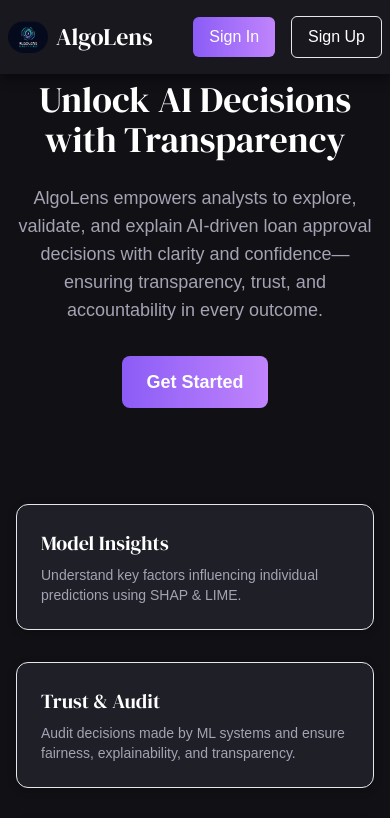
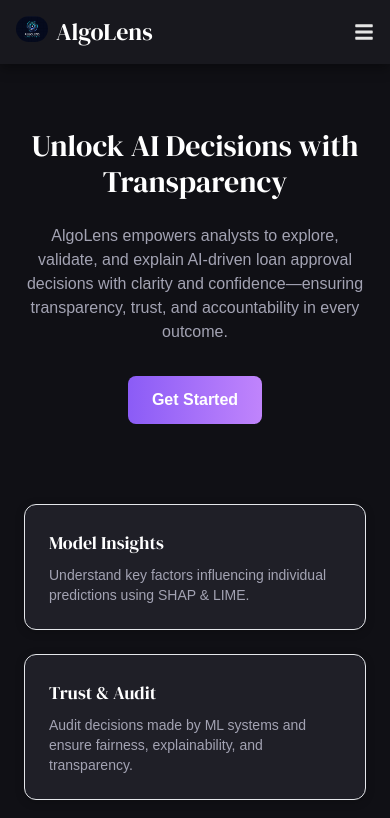
Before and after one commit to Moulya-Hegde/ExplainableAI, a React (Vite) app: page / in a window 390 px wide. Shown: the top 818 px of the page. Built offline with nearby package versions, Linux system fonts and the light colour scheme.

Commit message:
Landing Page done

```diff
--- a/package.json
+++ b/package.json
@@ -13,6 +13,7 @@
     "framer-motion": "^12.6.5",
     "react": "^19.0.0",
     "react-dom": "^19.0.0",
+    "react-icons": "^5.5.0",
     "react-router-dom": "^7.5.0"
   },
   "devDependencies": {
--- a/src/components/Navbar.jsx
+++ b/src/components/Navbar.jsx
@@ -1,17 +1,26 @@
 import { Link } from 'react-router-dom';
+import { useState } from 'react';
+import { FaBars, FaTimes } from 'react-icons/fa';
 import logo from '../assets/images/algolens-logo-full.png';
+
 export default function Navbar({ isLoggedIn, routes = [] }) {
+  const [menuOpen, setMenuOpen] = useState(false);
+
+  const toggleMenu = () => setMenuOpen(!menuOpen);
+
   return (
-    <nav className="fixed top-0 w-full z-50 flex items-center justify-between px-2 py-4 bg-night-surface shadow-[0_4px_12px_rgba(0,0,0,0.4)]">
-
-      {/* Logo & App Name */}
-      <div className="text-2xl font-serif text-night-heading flex flex-row justify-center align-middle ">
-        <div className='w-10 h-5 ml-0 '><img src={logo} alt="" className='rounded-full'/></div>
-        <Link to="/" className='pl-2'>AlgoLens</Link>
+    <nav className="fixed top-0 w-full z-50 bg-night-surface shadow-[0_4px_12px_rgba(0,0,0,0.4)]">
+      <div className="flex items-center justify-between px-4 py-4 max-w-7xl mx-auto">
+        {/* Logo & Name */}
+        <div className="text-2xl font-serif text-night-heading flex items-center">
+          <div className="w-8 h-8">
+            <img src={logo} alt="Logo" className="rounded-full" />
+          </div>
+          <Link to="/" className="pl-2">AlgoLens</Link>
         </div>
 
-      {/* Navigation */}
-      <div className="flex items-center gap-4">
+        {/* Desktop Nav */}
+        <div className="hidden md:flex items-center gap-4">
           {isLoggedIn ? (
             routes.map((route) => (
               <Link
@@ -39,6 +48,51 @@
             </>
           )}
         </div>
+
+        {/* Mobile Toggle */}
+        <button
+          className="md:hidden text-night-text text-xl"
+          onClick={toggleMenu}
+          aria-label="Toggle Menu"
+        >
+          {menuOpen ? <FaTimes /> : <FaBars />}
+        </button>
+      </div>
+
+      {/* Mobile Menu */}
+      {menuOpen && (
+        <div className="md:hidden px-4 pb-4 flex flex-col gap-3 bg-night-surface">
+          {isLoggedIn ? (
+            routes.map((route) => (
+              <Link
+                key={route.path}
+                to={route.path}
+                onClick={() => setMenuOpen(false)}
+                className="text-night-text hover:text-night-accent font-medium transition"
+              >
+                {route.label}
+              </Link>
+            ))
+          ) : (
+            <>
+              <Link
+                to="/login"
+                onClick={() => setMenuOpen(false)}
+                className="px-4 py-2 rounded-md text-white font-medium transition bg-[linear-gradient(to_right,#8b5cf6,#c084fc)] hover:bg-[linear-gradient(to_right,#c084fc,#a78bfa)]"
+              >
+                Sign In
+              </Link>
+              <Link
+                to="/signup"
+                onClick={() => setMenuOpen(false)}
+                className="px-4 py-2 rounded-md border border-night-border text-night-heading hover:bg-night-card transition"
+              >
+                Sign Up
+              </Link>
+            </>
+          )}
+        </div>
+      )}
     </nav>
   );
 }
--- a/src/pages/Home.jsx
+++ b/src/pages/Home.jsx
@@ -1,28 +1,29 @@
-import React from 'react'
-import Navbar from '../components/Navbar'
+import React from 'react';
+import Navbar from '../components/Navbar';
 import { Link } from 'react-router-dom';
 import { motion } from 'framer-motion';
+
 const Home = () => {
   return (
     <>
       <Navbar />
-    <main className="min-h-screen bg-night-bg text-night-text px-4 py-20 flex flex-col items-center">
+      <main className="min-h-screen bg-night-bg text-night-text px-4 pt-32 pb-16 flex flex-col items-center">
         {/* Hero Section */}
         <motion.section
           initial={{ opacity: 0, y: -20 }}
           animate={{ opacity: 1, y: 0 }}
           transition={{ duration: 0.6 }}
-        className="text-center max-w-3xl"
+          className="text-center max-w-3xl w-full px-2 sm:px-4"
         >
-        <h1 className="text-4xl sm:text-5xl font-serif text-night-heading mb-6">
+          <h1 className="text-3xl sm:text-5xl font-serif text-night-heading mb-6">
             Unlock AI Decisions with Transparency
           </h1>
-        <p className="text-lg sm:text-xl text-night-muted mb-8 font-sans">
+          <p className="text-base sm:text-lg text-night-muted mb-8 font-sans">
             AlgoLens empowers analysts to explore, validate, and explain AI-driven loan approval decisions with clarity and confidence—ensuring transparency, trust, and accountability in every outcome.
           </p>
           <Link
             to="/signup"
-          className="inline-block px-6 py-3 rounded-lg bg-button-gradient text-white font-semibold text-lg hover:opacity-90 transition"
+            className="inline-block px-6 py-3 rounded-lg bg-button-gradient text-white font-semibold text-base sm:text-lg hover:opacity-90 transition"
           >
             Get Started
           </Link>
@@ -33,7 +34,7 @@
           initial={{ opacity: 0, y: 20 }}
           animate={{ opacity: 1, y: 0 }}
           transition={{ delay: 0.4, duration: 0.6 }}
-        className="mt-24 grid grid-cols-1 sm:grid-cols-3 gap-8 max-w-5xl w-full"
+          className="mt-20 grid grid-cols-1 sm:grid-cols-2 lg:grid-cols-3 gap-6 sm:gap-8 max-w-6xl w-full px-2"
         >
           {[
             {
@@ -53,14 +54,14 @@
               key={idx}
               className="bg-night-card rounded-xl shadow-soft p-6 border border-night-border hover:shadow-card transition"
             >
-            <h3 className="text-xl font-serif text-night-heading mb-2">{feature.title}</h3>
-            <p className="text-sm text-night-muted">{feature.desc}</p>
+              <h3 className="text-lg sm:text-xl font-serif text-night-heading mb-2">{feature.title}</h3>
+              <p className="text-sm sm:text-base text-night-muted">{feature.desc}</p>
             </div>
           ))}
         </motion.section>
       </main>
     </>
-  )
-}
+  );
+};
 
-export default Home
+export default Home;
```
Also changed, not shown: 1 other file (tests, documents, lock files or other folders). Lines whose indentation alone changed are shown as unchanged.
